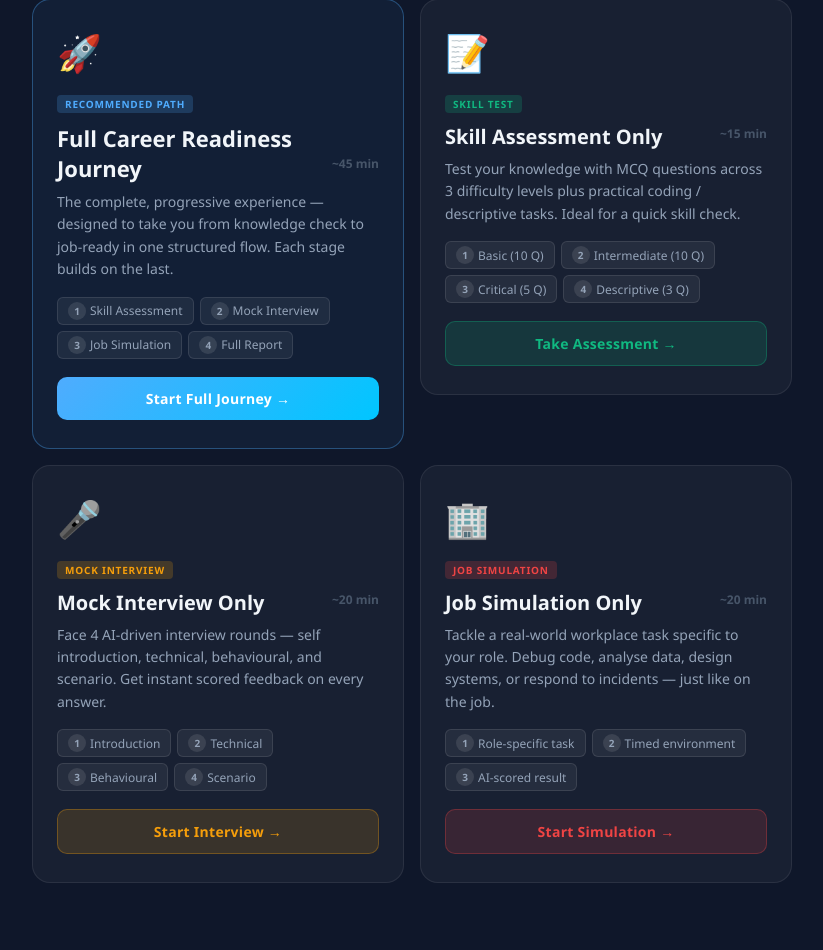
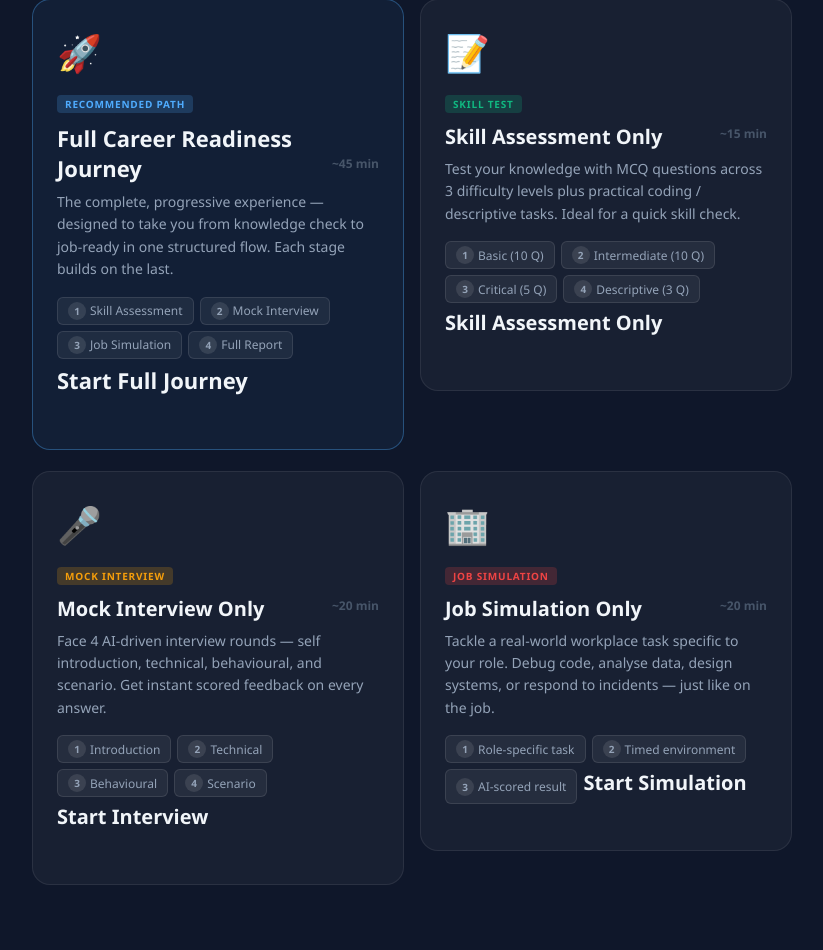
Before and after one commit to athulsk002-arch/Career-AI-Project, a Flask app: page /mode_select in a window 1280 px wide. Shown: the part 195-1145 px from the top of the page, without its empty margins (228-1051 px from the left). Before the commit the page ends 1078 px from the top, so only its background shows below. Run offline with Flask 3, Linux system fonts and the light colour scheme; a user stored in the database is signed in.

Commit message:
Describe changes

```diff
--- a/templates/mode_select.html
+++ b/templates/mode_select.html
@@ -260,8 +260,10 @@
 
     <!-- GUIDED — full path -->
     <form method="POST" action="/start_mode">
-        <input type="hidden" name="mode" value="guided">
+    <input type="hidden" name="mode" value="guided">
+    <button type="submit" style="all: unset; width: 100%; cursor: pointer;">
         <div class="mode-card guided">
+
             <div class="mode-icon">🚀</div>
             <span class="mode-badge badge-recommended">Recommended Path</span>
             <div class="mode-title">Full Career Readiness Journey <span class="time-tag">~45 min</span></div>
@@ -271,14 +273,15 @@
                 <div class="step-chip"><span class="num">2</span> Mock Interview</div>
                 <div class="step-chip"><span class="num">3</span> Job Simulation</div>
                 <div class="step-chip"><span class="num">4</span> Full Report</div>
-            </div>
-            <button type="submit" class="mode-btn btn-guided">Start Full Journey →</button>
+              <div class="mode-title">Start Full Journey</div>
         </div>
+    </button>
     </form>
 
     <!-- ASSESSMENT only -->
     <form method="POST" action="/start_mode">
-        <input type="hidden" name="mode" value="assessment">
+    <input type="hidden" name="mode" value="assessment">
+    <button type="submit" style="all: unset; width: 100%; cursor: pointer;">
         <div class="mode-card assessment">
             <div class="mode-icon">📝</div>
             <span class="mode-badge badge-test">Skill Test</span>
@@ -289,14 +292,15 @@
                 <div class="step-chip"><span class="num">2</span> Intermediate (10 Q)</div>
                 <div class="step-chip"><span class="num">3</span> Critical (5 Q)</div>
                 <div class="step-chip"><span class="num">4</span> Descriptive (3 Q)</div>
-            </div>
-            <button type="submit" class="mode-btn btn-assessment">Take Assessment →</button>
+            <div class="mode-title">Skill Assessment Only</div>
         </div>
+    </button>
     </form>
 
     <!-- INTERVIEW only -->
     <form method="POST" action="/start_mode">
-        <input type="hidden" name="mode" value="interview">
+    <input type="hidden" name="mode" value="interview">
+    <button type="submit" style="all: unset; width: 100%; cursor: pointer;">
         <div class="mode-card interview">
             <div class="mode-icon">🎤</div>
             <span class="mode-badge badge-interview">Mock Interview</span>
@@ -307,14 +311,15 @@
                 <div class="step-chip"><span class="num">2</span> Technical</div>
                 <div class="step-chip"><span class="num">3</span> Behavioural</div>
                 <div class="step-chip"><span class="num">4</span> Scenario</div>
-            </div>
-            <button type="submit" class="mode-btn btn-interview">Start Interview →</button>
+            <div class="mode-title">Start Interview</div>
         </div>
+    </button>
     </form>
 
     <!-- SIMULATION only -->
     <form method="POST" action="/start_mode">
-        <input type="hidden" name="mode" value="simulation">
+    <input type="hidden" name="mode" value="simulation">
+    <button type="submit" style="all: unset; width: 100%; cursor: pointer;">
         <div class="mode-card simulation">
             <div class="mode-icon">🏢</div>
             <span class="mode-badge badge-simulation">Job Simulation</span>
@@ -324,9 +329,9 @@
                 <div class="step-chip"><span class="num">1</span> Role-specific task</div>
                 <div class="step-chip"><span class="num">2</span> Timed environment</div>
                 <div class="step-chip"><span class="num">3</span> AI-scored result</div>
-            </div>
-            <button type="submit" class="mode-btn btn-simulation">Start Simulation →</button>
+            <div class="mode-title">Start Simulation</div>
         </div>
+    </button>
     </form>
 
 </div>
```
Also changed, not shown: 1 other file.
